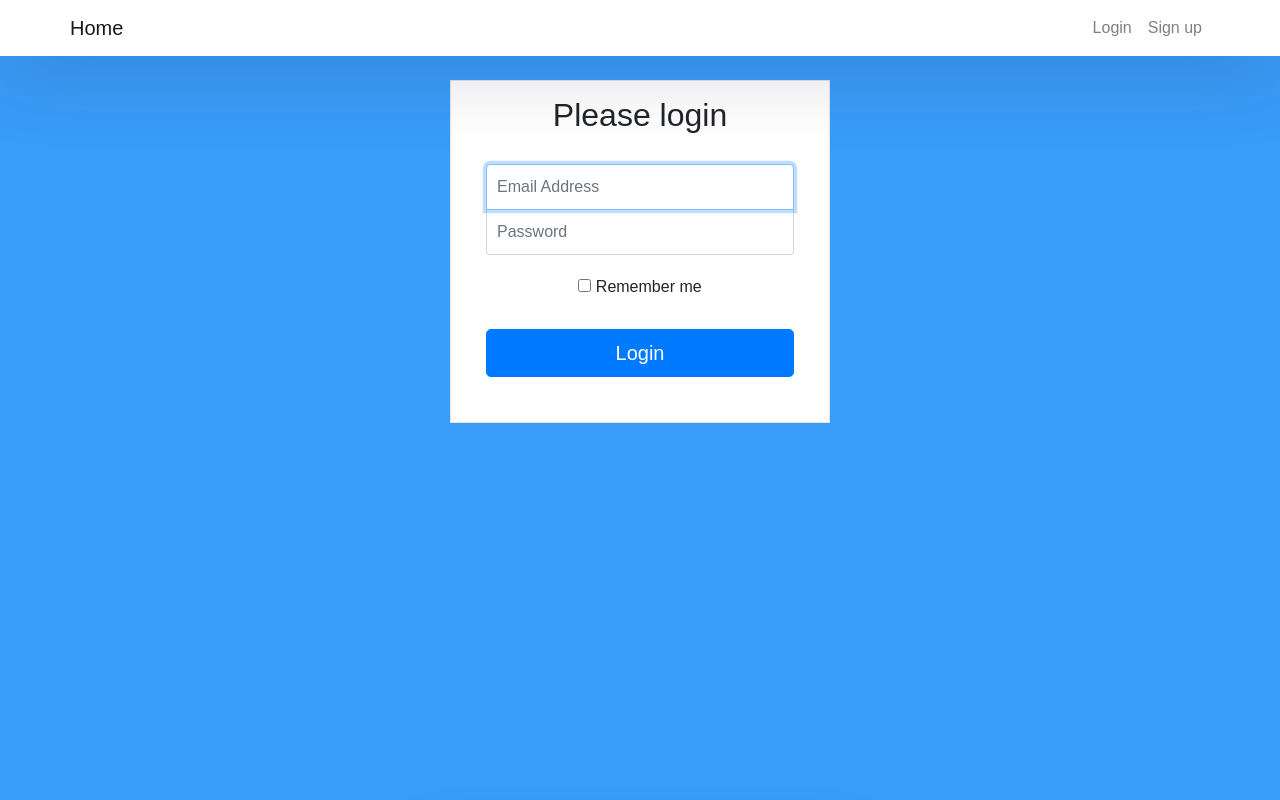
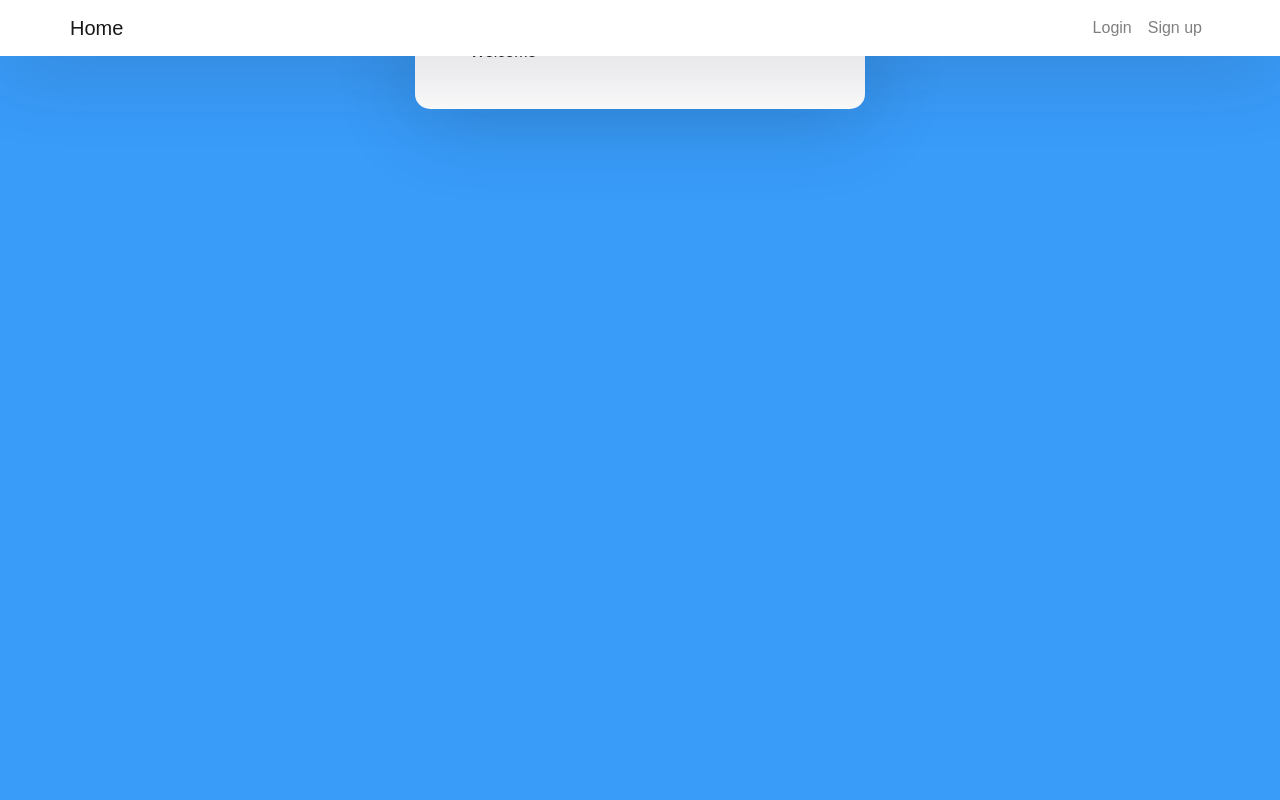
Before and after one commit to sean-code/vue-auth, a Vue app: page / in a window 1280 px wide. Shown: the top 800 px of the page. Built offline with nearby package versions, Linux system fonts and the light colour scheme.

Commit message:
Create: Login as a new component to debulk the app

```diff
--- a/package.json
+++ b/package.json
@@ -9,7 +9,8 @@
   },
   "dependencies": {
     "core-js": "^3.8.3",
-    "vue": "^3.2.13"
+    "vue": "^3.2.13",
+    "vue-router": "^4.1.6"
   },
   "devDependencies": {
     "@babel/core": "^7.12.16",
--- a/src/App.vue
+++ b/src/App.vue
@@ -1,24 +1,16 @@
 <template>
   <div id="app">
     <NavBar />
-    <LogIn />
-    <div class="auth-wrapper">
-      <div class="auth-inner">
-        Hello
-      </div>
-    </div>
   </div>
 </template>
 
 <script>
 import NavBar from '../src/components/NavBar.vue'
-import LogIn from '../src/components/LogIn.vue'
 
 export default {
   name: 'App',
   components: {
-    NavBar,
-    LogIn
+    NavBar
   }
 }
 </script>
--- /dev/null
+++ b/src/components/HelloComponent.vue
@@ -0,0 +1,47 @@
+<template>
+    <div class="welcome container">
+      <div class="auth-wrapper">
+      <div class="auth-inner">
+        Welcome
+      </div>
+    </div>
+    </div>
+</template>
+
+<script>
+  export default{
+    name: 'HelloComponent'
+  }
+</script>
+
+
+<style>
+.auth-wrapper{
+  display: flex;
+  justify-content: center;
+  flex-direction: column;
+  text-align: left;
+}
+
+.auth-inner{
+  width: 450px;
+  margin: auto;
+  background: #ffffff;
+  box-shadow: 0 14px 80px rgba(14, 35, 58, 0.2);
+  padding: 40px 55px 45px 55px;
+  border-radius: 15px;
+  transition: all .3s;
+}
+.auth-wrapper h3{
+  text-align: center;
+  margin: 0;
+  line-height: 1;
+  padding-bottom: 20px;
+}
+
+.welcome-container{
+  margin-top: 50%;
+
+}
+
+</style>
--- a/src/components/NavBar.vue
+++ b/src/components/NavBar.vue
@@ -1,19 +1,22 @@
 <template>
+    <div>
         <nav class="navbar navbar-expand navbar-light fixed-top">
           <div class="container">
-        <a href="#" class="navbar-brand">Home</a>
+            <router-link to="/" class="navbar-brand">Home</router-link>
             <div class="collapse navbar-collapse">
               <ul class="navbar-nav ml-auto">
                 <li class="nav-item">
-              <a href="#" class="nav-link">Login</a>
+                  <router-link to="/login" class="nav-link">Login</router-link>
                 </li>
                 <li class="nav-item">
-              <a href="#" class="nav-link">Sign up</a>
+                  <router-link to="/signup" class="nav-link">Sign up</router-link>
                 </li>
               </ul>
             </div>
           </div>
         </nav>
+      <router-view/>
+    </div>
 </template>
 
 <script>
--- a/src/main.js
+++ b/src/main.js
@@ -1,4 +1,5 @@
 import { createApp } from 'vue'
 import App from './App.vue'
+import router from './router'
 
-createApp(App).mount('#app')
+createApp(App).use(router).mount('#app')
--- /dev/null
+++ b/src/router/index.js
@@ -0,0 +1,28 @@
+import { createRouter, createWebHashHistory } from 'vue-router'
+import LogIn from '../components/LogIn.vue'
+import HelloComponent from '../components/HelloComponent.vue'
+
+const routes = [
+    {
+        path: '/',
+        name: 'HelloComponent',
+        component: HelloComponent
+    },
+  {
+    path: '/login',
+    name: 'logIn',
+    component: LogIn
+  },
+  // Redirect
+  {
+    path: '/all-jobs',
+    redirect: '/jobs'
+  }
+]
+
+const router = createRouter({
+    history: createWebHashHistory(),
+    routes
+  })
+
+  export default router
```
Also changed, not shown: 1 other file (tests, documents, lock files or other folders). Lines whose indentation alone changed are shown as unchanged.
